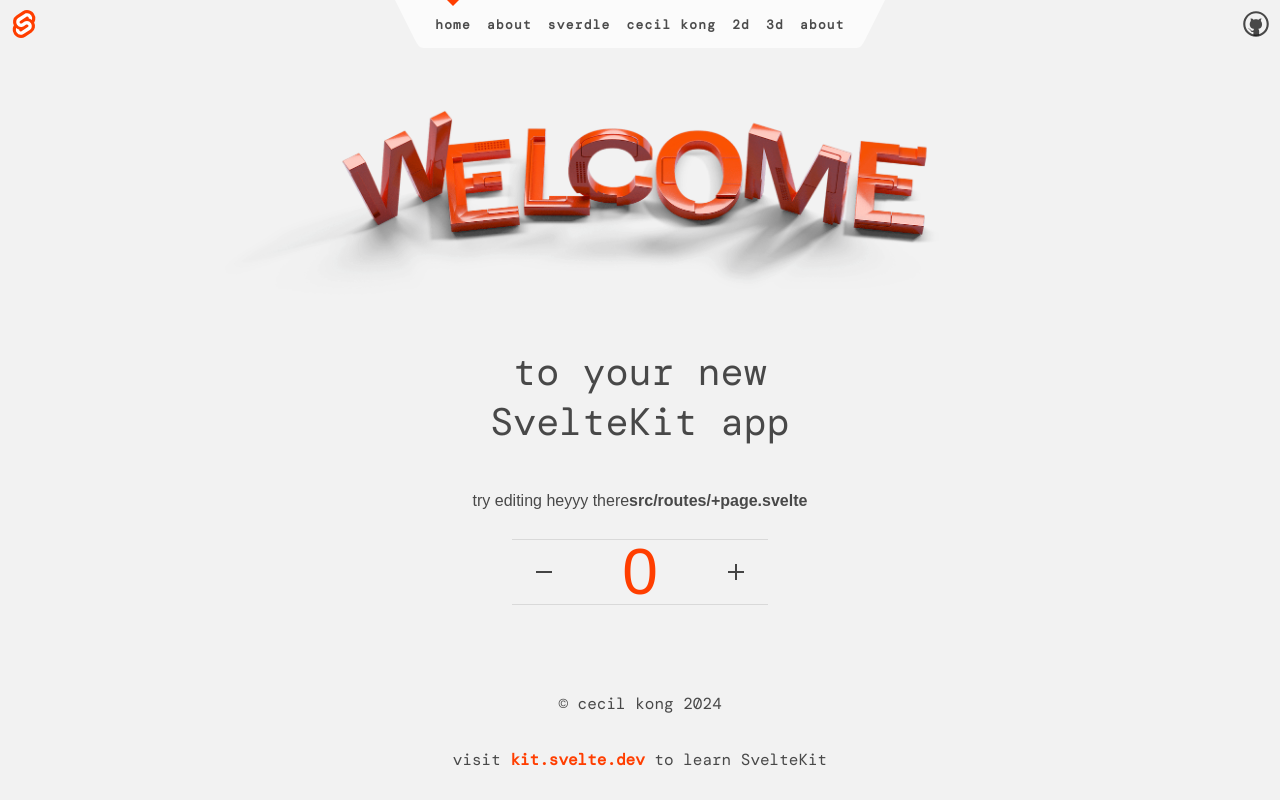
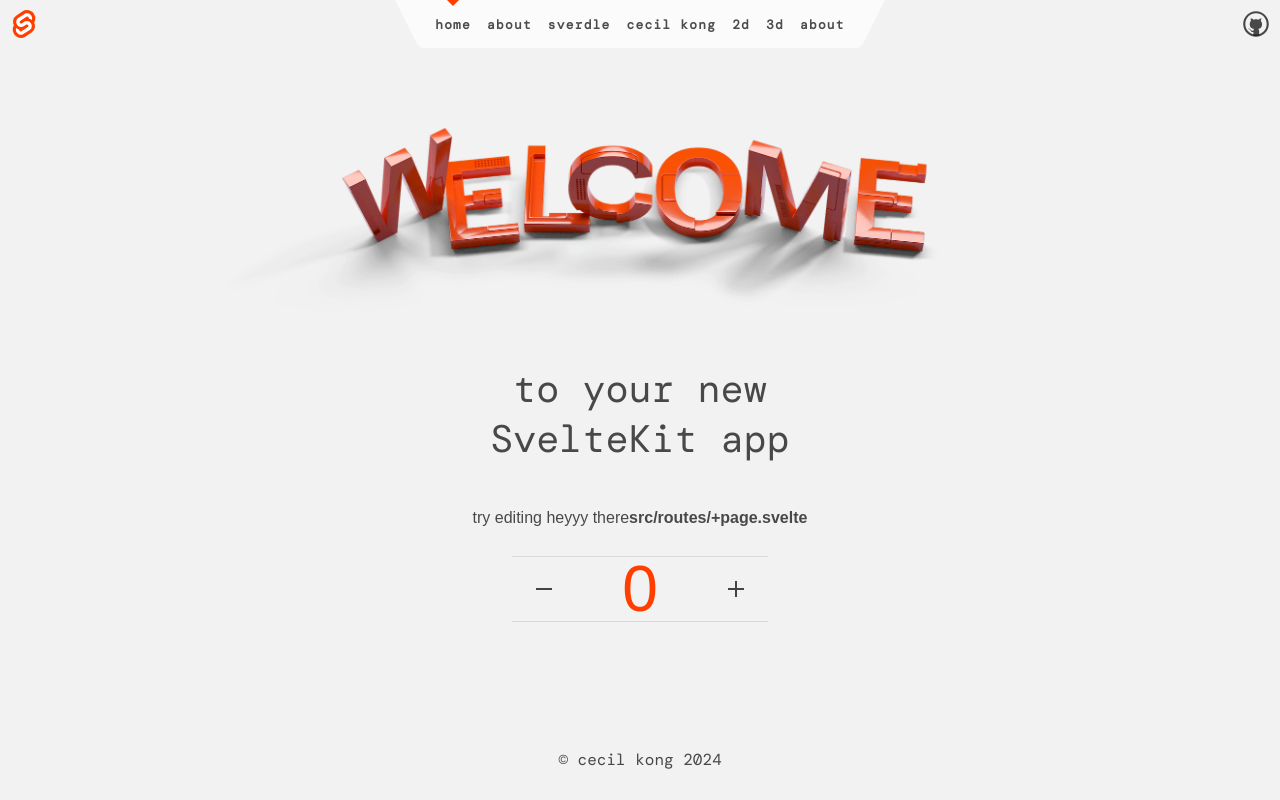
Before and after one commit to cecilkong/cecilkong.github.io, a SvelteKit app in the folder my-app/: page / in a window 1280 px wide. Built offline with nearby package versions, Linux system fonts and the light colour scheme.

Commit message:
Remove old footer text

```diff
--- a/my-app/src/routes/+layout.svelte
+++ b/my-app/src/routes/+layout.svelte
@@ -12,7 +12,6 @@
 
 	<footer>
 		<p>© cecil kong 2024</p>
-		<p>visit <a href="https://kit.svelte.dev">kit.svelte.dev</a> to learn SvelteKit</p>
 	</footer>
 </div>
 
```
